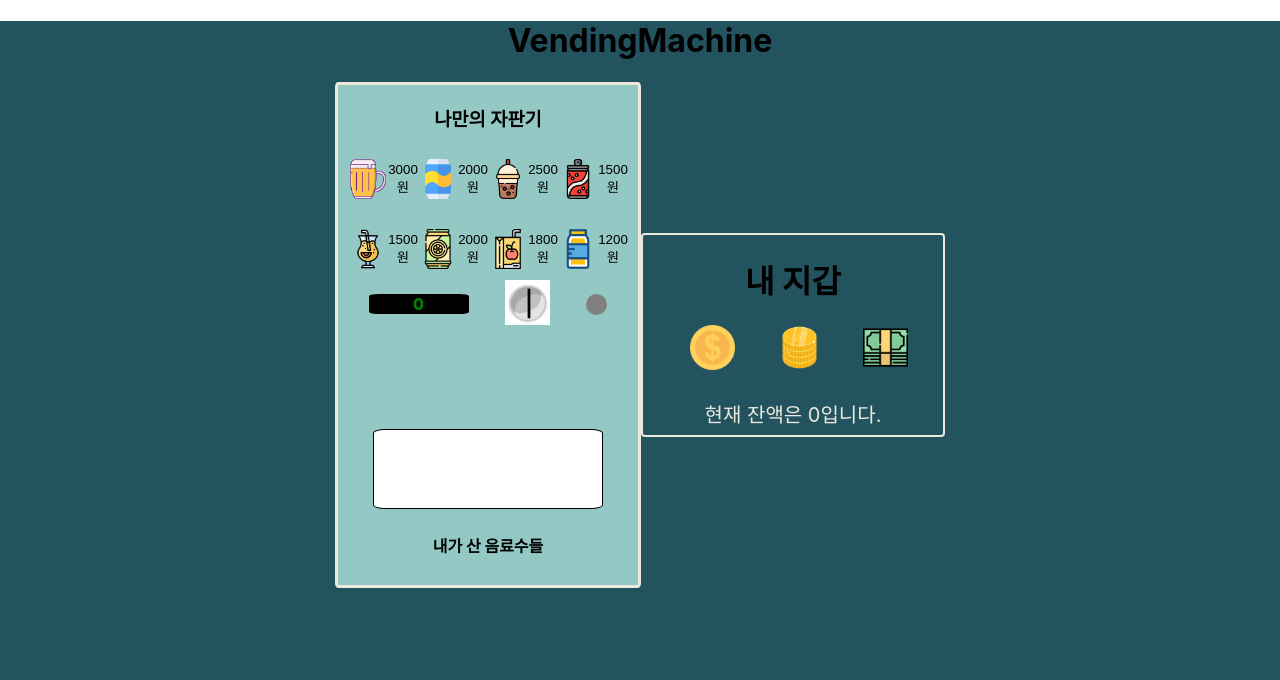
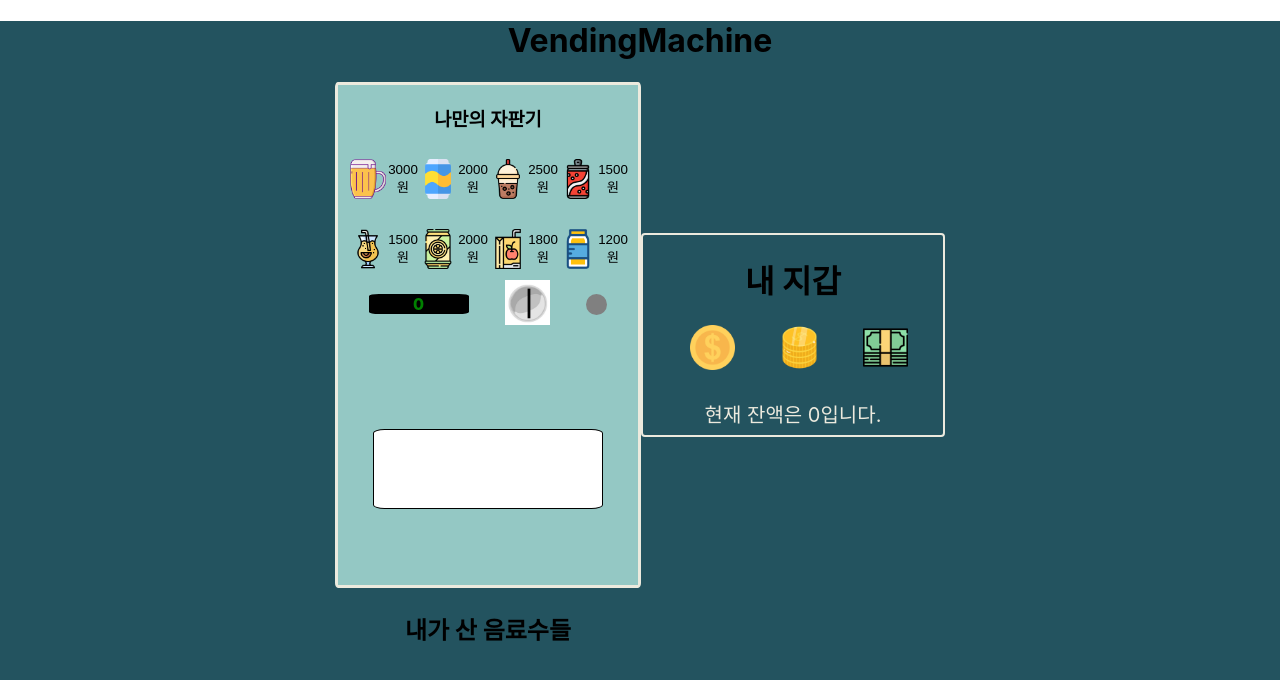
Before and after one commit to ToyMakers/vending-machine-guddnboy, a React (Create React App) app: page / in a window 1280 px wide. Shown: the top 680 px of the page. Built offline with nearby package versions, Linux system fonts and the light colour scheme.

Commit message:
design(구매한 음료 화면 scroll)

```diff
--- a/src/components/Inventory.js
+++ b/src/components/Inventory.js
@@ -4,7 +4,7 @@ import "../css/VendingMachine.css";
 const Inventory = ({ myDrinks, drinkImages }) => {
     return (
         <div className="my-drinks">
-            <h4>내가 산 음료수들</h4>
+            <h2>내가 산 음료수들</h2>
             <div className="my-drink-list">
                 {myDrinks.map((drink, name) => (
                     <img
--- a/src/css/VendingMachine.css
+++ b/src/css/VendingMachine.css
@@ -25,6 +25,9 @@
 
     .my-drink-list{
         width: 300px;
+        right: 500px;
+        display: flex;
+        overflow: scroll;
     }
 
     .display-insert{
@@ -75,7 +78,7 @@
         justify-content: center; */
         width: 300px;
         height: 50;
-        margin-top: 100px;
+        margin: 100px 0 100px 0;
     }
 
     .drink-out button {
```
